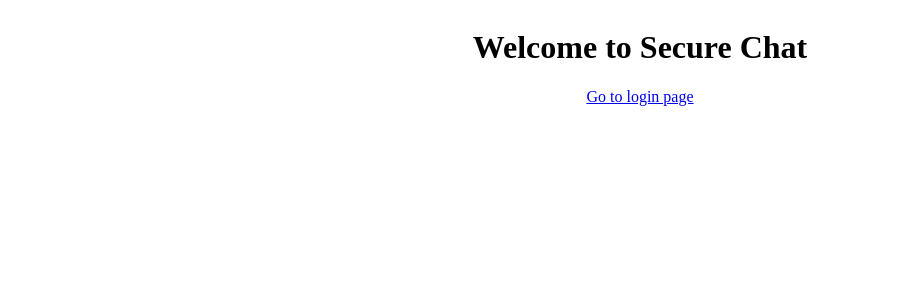
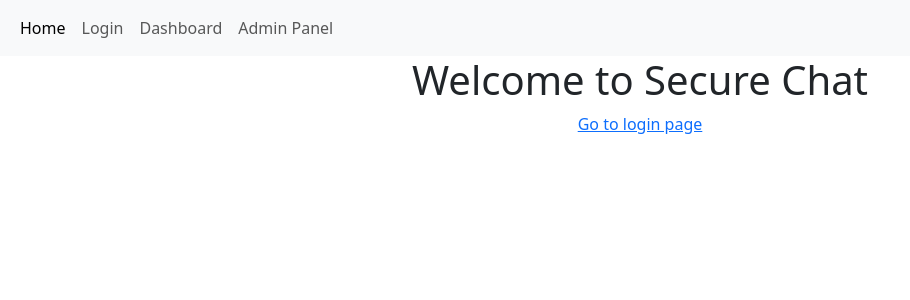
Before and after one commit to kittu1349/secure_chat_server, a Flask app: page / in a window 1280 px wide. Shown: the top 300 px of the page, without its empty margins (0-910 px from the left). Run offline with Flask 3, Linux system fonts and the light colour scheme.

Commit message:
Update base.html

```diff
--- a/templates/base.html
+++ b/templates/base.html
@@ -1,20 +1,58 @@
+<!-- now this templates will not be used in app.py, it will only be used by index.html or other templates to get a base template -->
+<!-- this is a parent template -->
+ <!-- we will also add navbar and css from bootstrap to get a good example -->
  <!DOCTYPE html>
  <html lang="en">
  <head>
      <meta charset="UTF-8">
      <meta name="viewport" content="width=device-width, initial-scale=1.0">
      <title>{% block title %}{% endblock %}</title>
-    <link rel="stylesheet" href="{{url_for('static',filename='style.css')}}"/>
+     <link href="https://cdn.jsdelivr.net/npm/bootstrap@5.3.3/dist/css/bootstrap.min.css" rel="stylesheet" integrity="sha384-QWTKZyjpPEjISv5WaRU9OFeRpok6YctnYmDr5pNlyT2bRjXh0JMhjY6hW+ALEwIH" crossorigin="anonymous">
+     <link href="{{url_for('static',filename='style.css')}}" rel="stylesheet">
  </head>
  <body>
+     <nav class="navbar navbar-expand-lg bg-body-tertiary">
+         <div class="container-fluid">
+           <div class="collapse navbar-collapse" id="navbarSupportedContent">
+             <ul class="navbar-nav me-auto mb-2 mb-lg-0">
+               <li class="nav-item">
+                 <a class="nav-link active" aria-current="page" href="/">Home</a>
+               </li>
+               <li class="nav-item">
+                 <a class="nav-link" href="/login">Login</a>
+               </li>
+              <li class="nav-item">
+                <a class="nav-link" href="/dashboard">Dashboard</a>
+              </li>
+              <li class="nav-item">
+                <a class="nav-link" href="/admin">Admin Panel</a>
+              </li>
+           </div>
+         </div>
+       </nav>
+    <div class="content">
     {% block content %}
         {% with messages = get_flashed_messages() %}        <!-- this part is important, it flashes the message on the html page -->
             {% if messages %}
                 {% for msg in messages %}
-                    <p>{{msg}}</p>
+                    <div class="flash-message">{{msg}}</div>
                 {% endfor %}
+                <script>
+                    document.addEventListener('DOMContentLoaded', function() {
+                        const flashMessages = document.querySelectorAll('.flash-message');
+                        flashMessages.forEach(function(message) {
+                            setTimeout(function() {
+                                message.classList.add('fade-out');
+                            }, 2000); // 2000 milliseconds = 2 seconds
+                        });
+                    });
+                </script>
             {% endif %}
         {% endwith %}
     {% endblock %}
+</div>
+     <script src="https://cdn.jsdelivr.net/npm/bootstrap@5.3.3/dist/js/bootstrap.bundle.min.js" integrity="sha384-YvpcrYf0tY3lHB60NNkmXc5s9fDVZLESaAA55NDzOxhy9GkcIdslK1eN7N6jIeHz" crossorigin="anonymous"></script>
+     <script src="https://cdn.jsdelivr.net/npm/@popperjs/core@2.11.8/dist/umd/popper.min.js" integrity="sha384-I7E8VVD/ismYTF4hNIPjVp/Zjvgyol6VFvRkX/vR+Vc4jQkC+hVqc2pM8ODewa9r" crossorigin="anonymous"></script>
+     <script src="https://cdn.jsdelivr.net/npm/bootstrap@5.3.3/dist/js/bootstrap.min.js" integrity="sha384-0pUGZvbkm6XF6gxjEnlmuGrJXVbNuzT9qBBavbLwCsOGabYfZo0T0to5eqruptLy" crossorigin="anonymous"></script>
  </body>
  </html>
```
Lines whose indentation alone changed are shown as unchanged.
